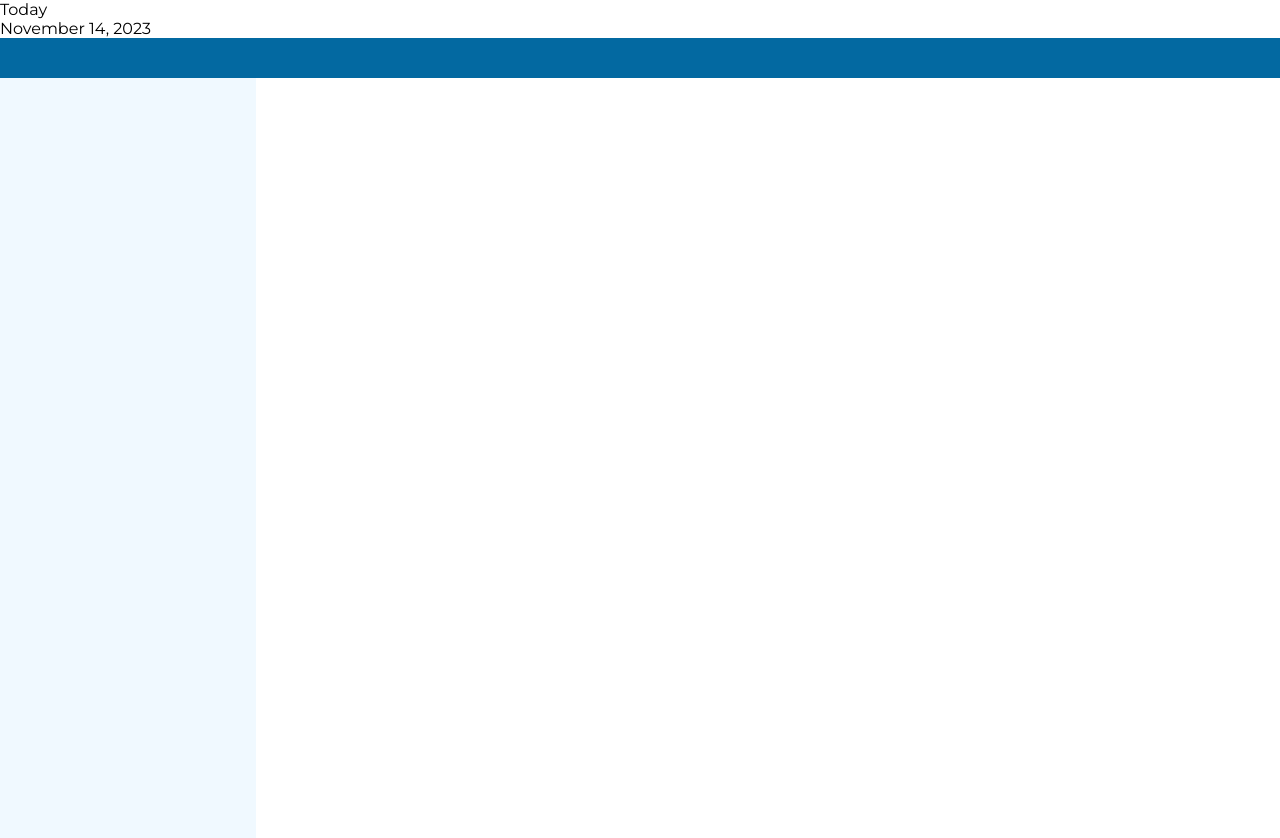
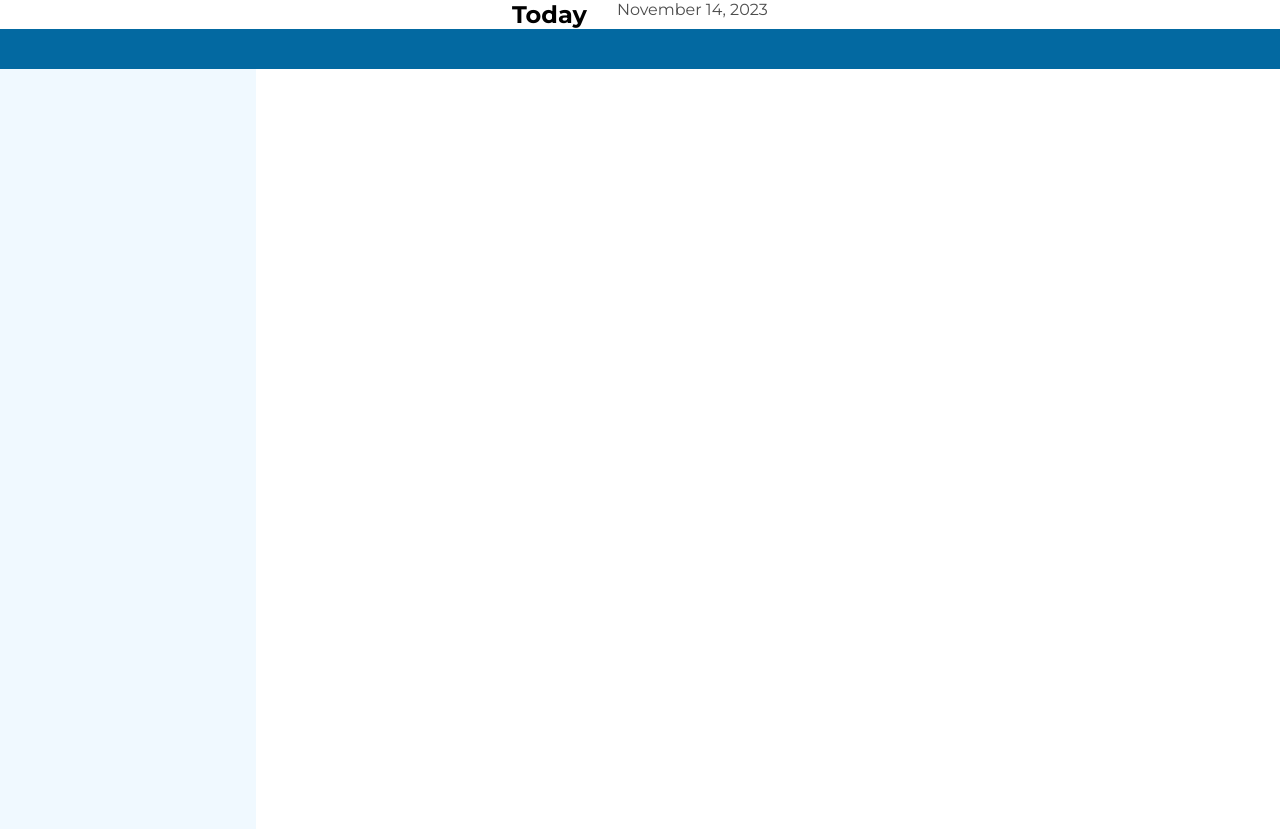
Before and after one commit to weboffools/todo, a website built with webpack: page dist/index.html in a window 1280 px wide. Built offline with nearby package versions, Linux system fonts and the light colour scheme.

Commit message:
Add styling to main section heading

```diff
--- a/src/style.css
+++ b/src/style.css
@@ -82,3 +82,18 @@ html {
   grid-column: 2 / 3;
   grid-row: 2 / 3;
 }
+
+.main-heading {
+  display: flex;
+  gap: 30px;
+  justify-content: center;
+}
+
+.main-heading-title {
+  font-size: 1.5rem;
+  font-weight: 700;
+}
+
+.main-heading-date {
+  color: rgb(77, 77, 77);
+}
```
